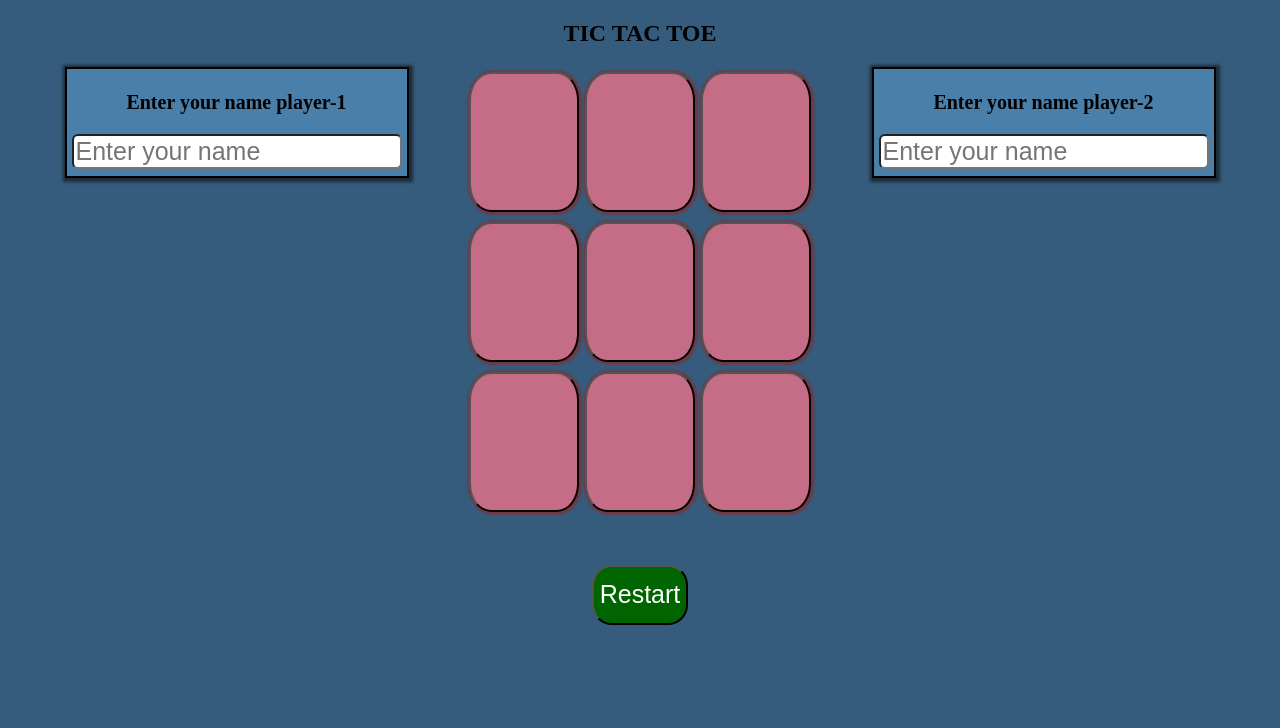
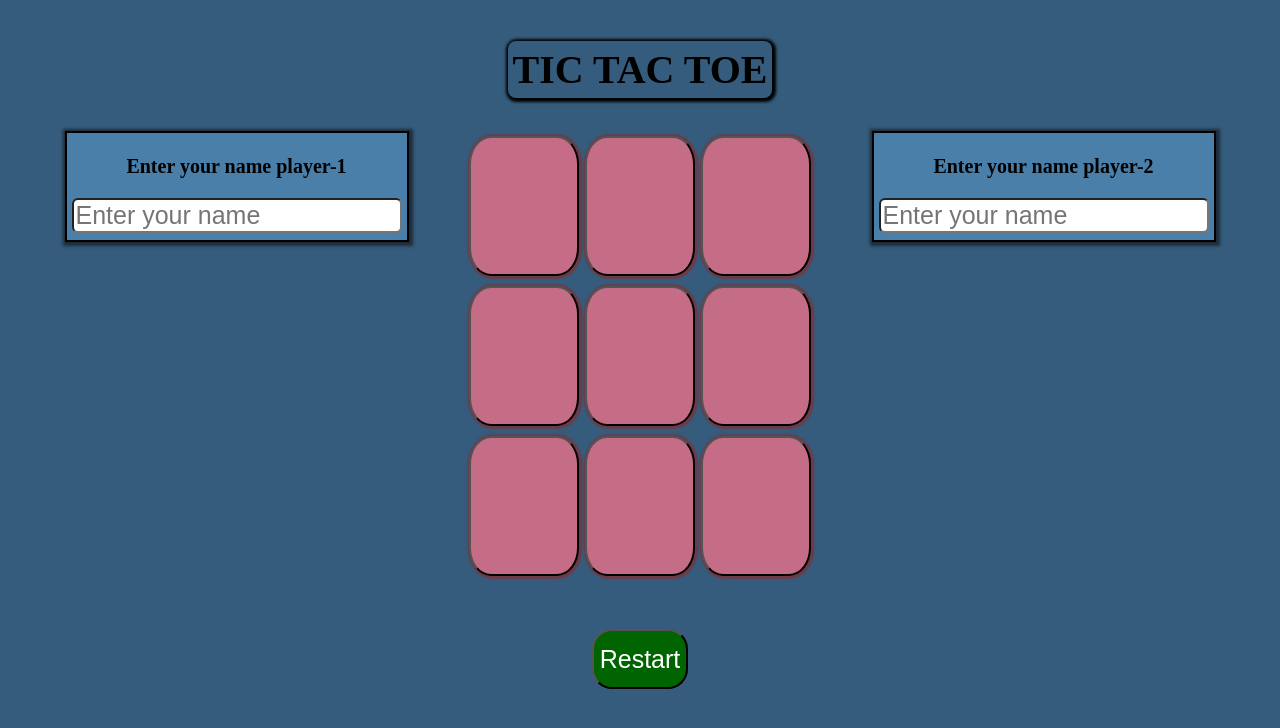
Before and after one commit to snvharsha/Tictactoe, a plain HTML site: page index.html in a window 1280 px wide. Drawn offline with Linux system fonts and the light colour scheme.

Commit message:
Update style.css

```diff
--- a/style.css
+++ b/style.css
@@ -1,9 +1,14 @@
-/* 41436a , 984063 , f64668 , fe9677 */
-/* 355c7d,725a71,c56c86,ff7582 */
 
 body{
     text-align: center;
     background-color: #355c7d;
+}
+.heading{
+    font-size: 40px;
+    display: inline-flex;
+    padding: 5px;
+    border-radius: 8px ;
+    box-shadow: 1px 1px 3px 3px ;
 }
 #winningMsg{
     color:  rgb(43, 248, 43);
```
